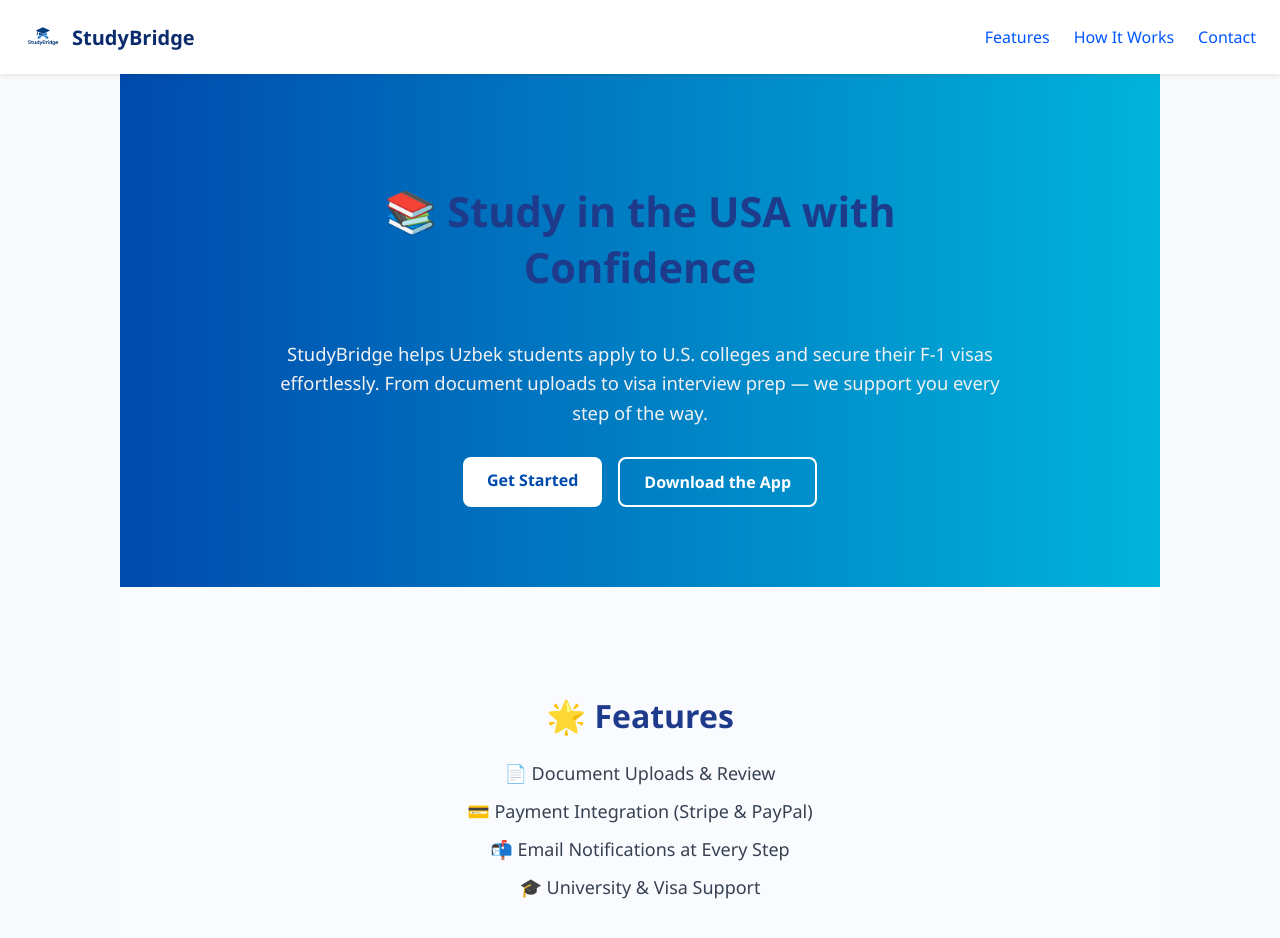
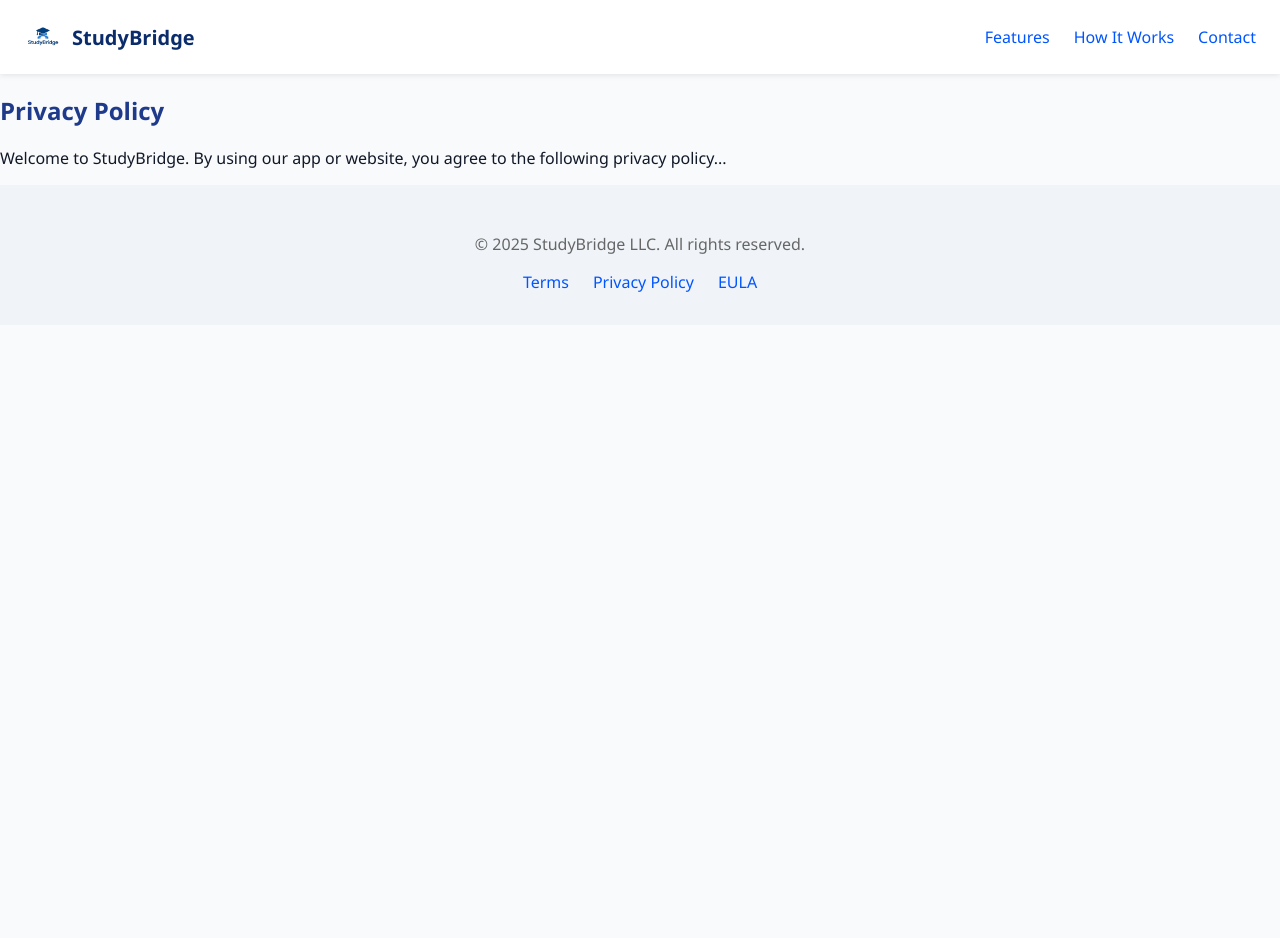
Before and after one commit to eldorcodes/StudyBridge.io, a React (Create React App) app: page /privacy in a window 1280 px wide. Shown: the top 938 px of the page. After the commit the page ends 800 px from the top, so only its background shows below. Built offline with nearby package versions, Linux system fonts and the light colour scheme.

Commit message:
terms added

```diff
--- a/package.json
+++ b/package.json
@@ -6,6 +6,7 @@
     "aos": "^2.3.4",
     "react": "^18.2.0",
     "react-dom": "^18.2.0",
+    "react-router-dom": "^7.6.3",
     "react-scripts": "5.0.1"
   },
   "scripts": {
--- a/src/App.js
+++ b/src/App.js
@@ -1,26 +1,44 @@
 import React from 'react';
-import './App.css';
+import { BrowserRouter as Router, Route, Routes } from 'react-router-dom';
 import Header from './components/Header';
 import Hero from './components/Hero';
 import Features from './components/Features';
 import HowItWorks from './components/HowItWorks';
 import Testimonials from './components/Testimonials';
 import AppSection from './components/AppSection';
+import Footer from './components/Footer';
 import Contact from './components/Contact';
-import Footer from './components/Footer';
+
+import Terms from './pages/Terms';
+import Privacy from './pages/Privacy';
+import EULA from './pages/EULA';
 
 function App() {
   return (
-    <div className="App">
+    <Router>
       <Header />
+      <Routes>
+        {/* Home Page */}
+        <Route
+          path="/"
+          element={
+            <>
               <Hero />
               <Features />
               <HowItWorks />
               <Testimonials />
               <AppSection />
               <Contact />
+            </>
+          }
+        />
+        {/* Legal Pages */}
+        <Route path="/terms" element={<Terms />} />
+        <Route path="/privacy" element={<Privacy />} />
+        <Route path="/eula" element={<EULA />} />
+      </Routes>
       <Footer />
-    </div>
+    </Router>
   );
 }
 
--- a/src/components/Footer.js
+++ b/src/components/Footer.js
@@ -1,5 +1,6 @@
 import React from 'react';
 import './Footer.css';
+import { Link } from 'react-router-dom';
 
 const Footer = () => (
   <footer className="footer">
@@ -7,9 +8,9 @@ const Footer = () => (
       &copy; {new Date().getFullYear()} StudyBridge LLC. All rights reserved.
     </p>
     <div>
-      <a href="https://studybridge.io/terms" target="_blank" rel="noopener noreferrer">Terms</a>
-      <a href="https://studybridge.io/privacy" target="_blank" rel="noopener noreferrer">Privacy Policy</a>
-      <a href="https://studybridge.io/eula" target="_blank" rel="noopener noreferrer">EULA</a>
+      <Link to="/terms">Terms</Link>
+      <Link to="/privacy">Privacy Policy</Link>
+      <Link to="/eula">EULA</Link>
     </div>
   </footer>
 );
--- /dev/null
+++ b/src/pages/EULA.js
@@ -0,0 +1,10 @@
+import React from 'react'
+
+export default function EULA() {
+  return (
+    <div>
+        <h1>End User License Agreement</h1>
+        <p>You must agree with EULA</p>
+    </div>
+  )
+}
--- /dev/null
+++ b/src/pages/Privacy.js
@@ -0,0 +1,11 @@
+import React from 'react';
+
+const Privacy = () => (
+  <div className="legal-page">
+    <h2>Privacy Policy</h2>
+    <p>Welcome to StudyBridge. By using our app or website, you agree to the following privacy policy...</p>
+    {/* Add full terms here */}
+  </div>
+);
+
+export default Privacy;
--- /dev/null
+++ b/src/pages/Terms.js
@@ -0,0 +1,11 @@
+import React from 'react';
+
+const Terms = () => (
+  <div className="legal-page">
+    <h2>Terms & Conditions</h2>
+    <p>Welcome to StudyBridge. By using our app or website, you agree to the following terms and conditions...</p>
+    {/* Add full terms here */}
+  </div>
+);
+
+export default Terms;
```
Also changed, not shown: 1 other file (tests, documents, lock files or other folders). Lines whose indentation alone changed are shown as unchanged.
